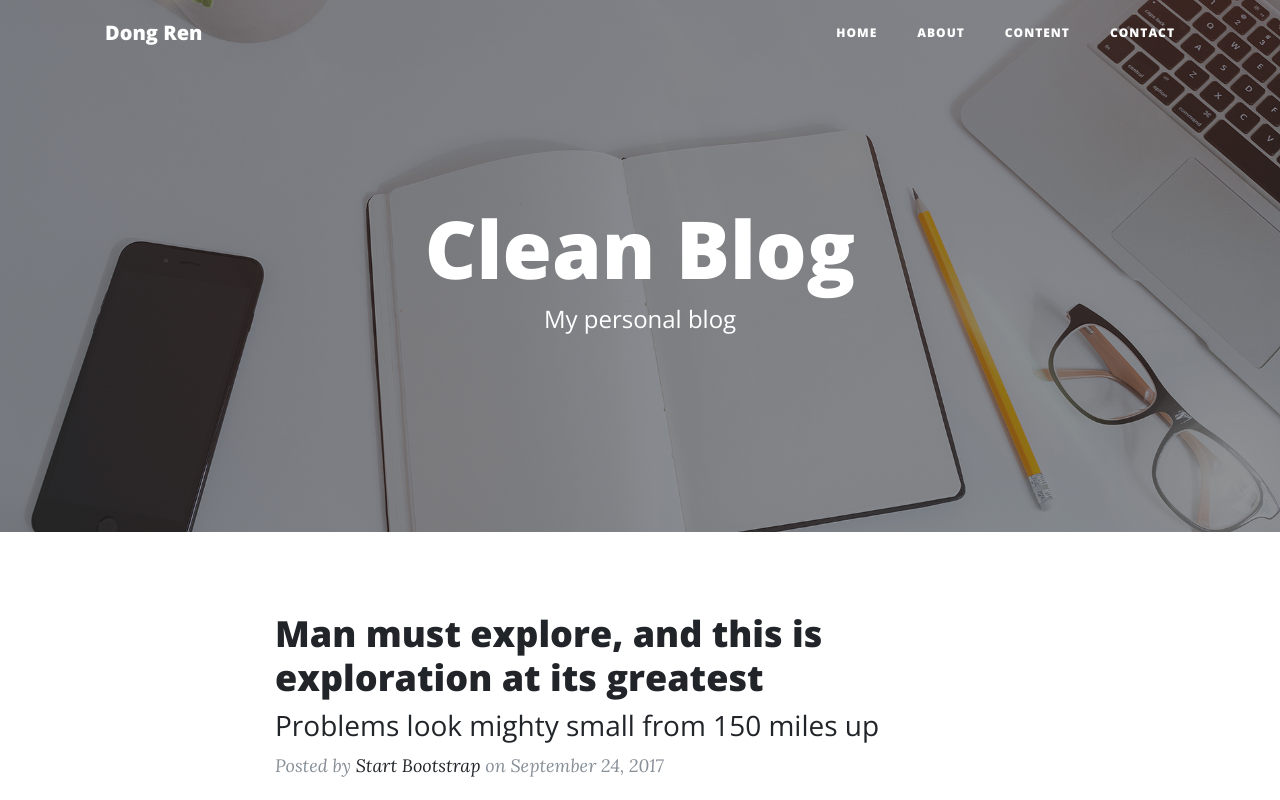
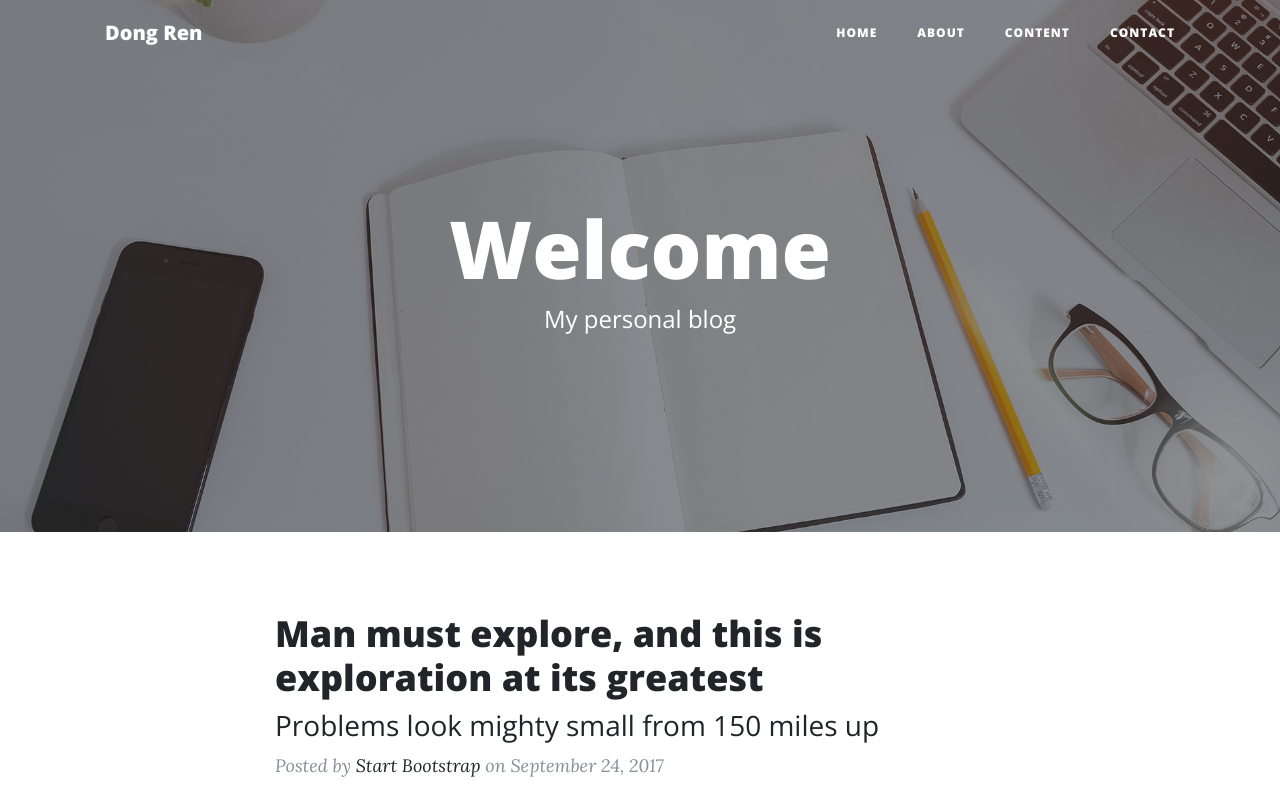
Before and after one commit to Dongese/Dongese.github.io, a website: page index.html in a window 1280 px wide. Shown: the top 800 px of the page. Drawn offline with nearby package versions, Linux system fonts and the light colour scheme.

Commit message:
Update Index

```diff
--- a/index.html
+++ b/index.html
@@ -8,7 +8,7 @@
     <meta name="description" content="">
     <meta name="author" content="">
 
-    <title>一花一世界</title>
+    <title>Dongese</title>
 
     <!-- Bootstrap core CSS -->
     <link href="vendor/bootstrap/css/bootstrap.min.css" rel="stylesheet">
@@ -59,7 +59,7 @@
         <div class="row">
           <div class="col-lg-8 col-md-10 mx-auto">
             <div class="site-heading">
-              <h1>Clean Blog</h1>
+              <h1>Welcome</h1>
               <span class="subheading">My personal blog</span>
             </div>
           </div>
```
